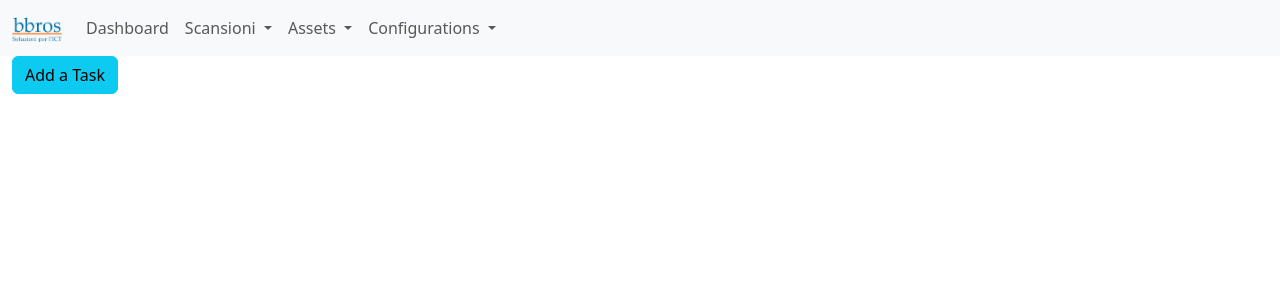
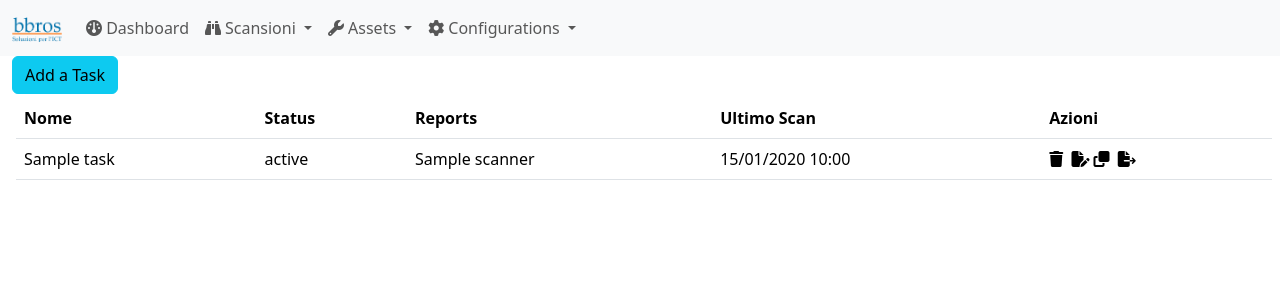
Before and after one commit to Gabryb92/openPython, a Django app: template myapp/templates/myapp/tasks.html in a window 1280 px wide. Shown: the top 300 px of the page. Run offline with Django 4.2, Linux system fonts and the light colour scheme; the template is opened without the code that fills it: most values are stand-ins (such as "Sample title", 1, 10 or a date in 2020); some libraries are stand-ins or nearby versions.

Commit message:
aggiunte varie icone, creata funzione get_data_tasks e sistemata vista tasks.html

```diff
--- a/myapp/static/myapp/js/main.js
+++ b/myapp/static/myapp/js/main.js
@@ -3,3 +3,12 @@ const tooltipTriggerList = document.querySelectorAll('[data-bs-toggle="tooltip"]
 const tooltipList = [...tooltipTriggerList].map(tooltipTriggerEl => new bootstrap.Tooltip(tooltipTriggerEl))
 
 //Test Hidden
+// Funzione JavaScript per abilitare/disabilitare il MAC Vendor quando si seleziona l'host
+    function toggleMacVendor(ip, checkbox) {
+        let macVendorInput = document.getElementById("hidden_mac_" + ip);
+        if (checkbox.checked) {
+            macVendorInput.disabled = false;  // Abilita l'input hidden se la checkbox è selezionata
+        } else {
+            macVendorInput.disabled = true;   // Disabilita l'input hidden se la checkbox è deselezionata
+        }
+    }
--- a/myapp/templates/myapp/components/navbar.html
+++ b/myapp/templates/myapp/components/navbar.html
@@ -16,7 +16,7 @@
     <div class="collapse navbar-collapse" id="navbarSupportedContent">
       <ul class="navbar-nav me-auto mb-2 mb-lg-0">
         <li class="nav-item">
-          <a class="nav-link" aria-current="page" href="{% url 'dashboard' %}">Dashboard</a>
+          <a class="nav-link" aria-current="page" href="{% url 'dashboard' %}"> <i class="fa-solid fa-gauge"></i> Dashboard</a>
         </li>
         <li class="nav-item dropdown">
           <a
@@ -26,7 +26,7 @@
             data-bs-toggle="dropdown"
             aria-expanded="false"
           >
-            Scansioni
+            <i class="fa-solid fa-binoculars me-1"></i>Scansioni
           </a>
           <ul class="dropdown-menu">
             <li>
@@ -46,7 +46,7 @@
             data-bs-toggle="dropdown"
             aria-expanded="false"
           >
-            Assets
+            <i class="fa-solid fa-wrench me-1"></i>Assets
           </a>
           <ul class="dropdown-menu">
             <li><a class="dropdown-item" href="{% url 'hosts' %}">Hosts</a></li>
@@ -62,7 +62,7 @@
             data-bs-toggle="dropdown"
             aria-expanded="false"
           >
-            Configurations
+            <i class="fa-solid fa-gear me-1"></i>Configurations
           </a>
           <ul class="dropdown-menu">
             <li><a class="dropdown-item" href="{% url 'targets' %}">Targets</a></li>
@@ -84,7 +84,7 @@
         <form class="d-flex align-items-center ms-auto" method="POST" action="{% url 'logout' %}">
           {% csrf_token %}
             <span class="me-3">Benvenuto {{ user.username }}</span>
-            <button class="btn btn-warning" type="submit">Logout</button>
+            <button class="btn btn-warning" type="submit"><i class="fa-solid fa-right-from-bracket me-1"></i>Logout</button>
         </form>
         {% endif %}
     </div>
--- a/myapp/templates/myapp/targets.html
+++ b/myapp/templates/myapp/targets.html
@@ -5,12 +5,12 @@
 <table class="table table-hover m-1">
     <thead>
         <tr>
-            <th scope="col">Name</th>
+            <th scope="col">Nome</th>
             <th scope="col">Hosts</th>
             <th scope="col">IPs</th>
             <th scope="col">Port List</th>
             <th scope="col">Creato il</th>
-            <th scope="col">Actions</th>
+            <th scope="col">Azioni</th>
         </tr>
     </thead>
     <tbody>
--- a/myapp/templates/myapp/tasks.html
+++ b/myapp/templates/myapp/tasks.html
@@ -4,7 +4,42 @@
 {% block content %}
 <div class="container-fluid">
     <button class="btn btn-info">Add a Task</button>
+
+    <table class="table table-hover m-1">
+        <thead>
+            <tr>
+                <th scope="col">Nome</th>
+                <th scope="col">Status</th>
+                <th scope="col">Reports</th>
+                <th scope="col">Ultimo Scan</th>
+                <th scope="col">Azioni</th>
+            </tr>
+        </thead>
+        <tbody>
+            {% for task in tasks %}
+            <tr>
+
+                <td>{{task.name}}</td>
+                <td>{{task.run_status}}</td>
+                <td>{{task.scanner}}</td>
+                {%if task.end_time != 'Data non disponibile' %}
+                    <td>{{task.end_time|date:"d/m/Y H:i"}}</td>
+                {% else %}
+                    <td>{{task.end_time}}</td>
+                {% endif %}
+                <td class="">
+                    <a href="" class="text-dark text-decoration-none pe-1" data-bs-toggle="tooltip" title="Elimina"><i class="fa-solid fa-trash"></i></a>
+                    <a href="" class="text-dark text-decoration-none" data-bs-toggle="tooltip" title="Modifica"><i class="fa-solid fa-file-pen"></i></a>
+                    <a href="" class="text-dark text-decoration-none pe-1"data-bs-toggle="tooltip" title="Copia"><i class="fa-solid fa-clone"></i></a>
+                    <a href="" class="text-dark text-decoration-none" data-bs-toggle="tooltip" title="Esporta"><i class="fa-solid fa-file-export"></i></a>
+
+            </td>
+            </tr>
+            {% endfor %}
+        </tbody>
+    </table>
 </div>
 
 
+
 {% endblock %}
```
Also changed, not shown: myapp/services/targets_service.py (+8 -5 lines), myapp/services/tasks_service.py (added, +33 -0 lines), myapp/templates/myapp/hosts.html (+15 -2 lines), myapp/views.py (+34 -1 lines).
